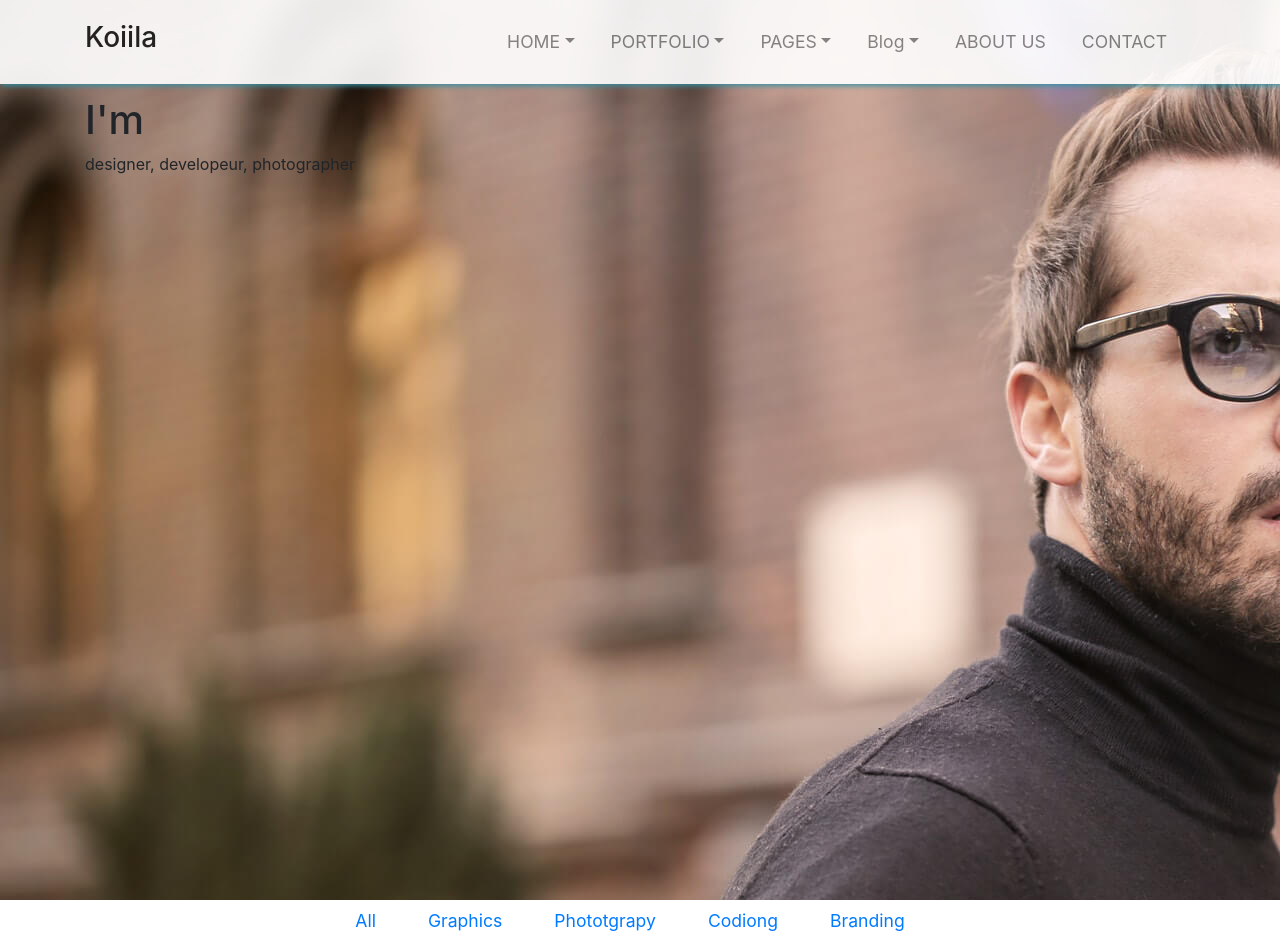
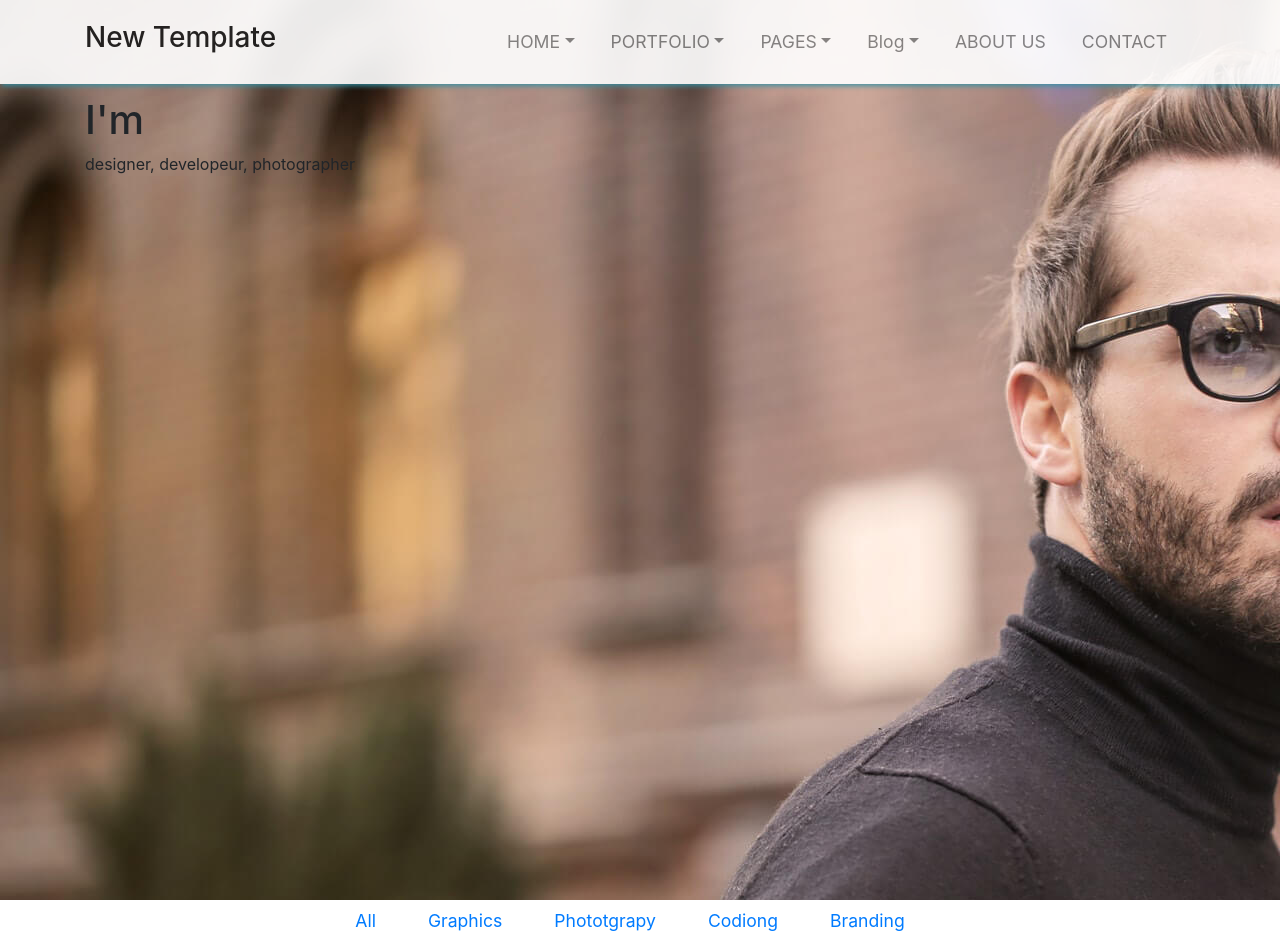
Before and after one commit to hellomoto1234/koila, a website with bundled scripts: page src/index.html in a window 1280 px wide. Shown: the top 945 px of the page. Built offline with nearby package versions, Linux system fonts and the light colour scheme; a script that the page names is missing.

Commit message:
Initial Commit

```diff
--- a/src/index.html
+++ b/src/index.html
@@ -14,7 +14,7 @@
      <nav class="navbar navbar-light navbar-expand-lg fixed-top py-3">
       <div class="container">
 
-        <a class="navbar-brand" href="#"> <h3>Koiila</h3></a>
+        <a class="navbar-brand" href="#"> <h3>New Template</h3></a>
 
         <button class="navbar-toggler navbar-toggler-right" data-toggle="collapse" data-target="#navbarNav">
           <span class="navbar-toggler-icon"></span>
```
